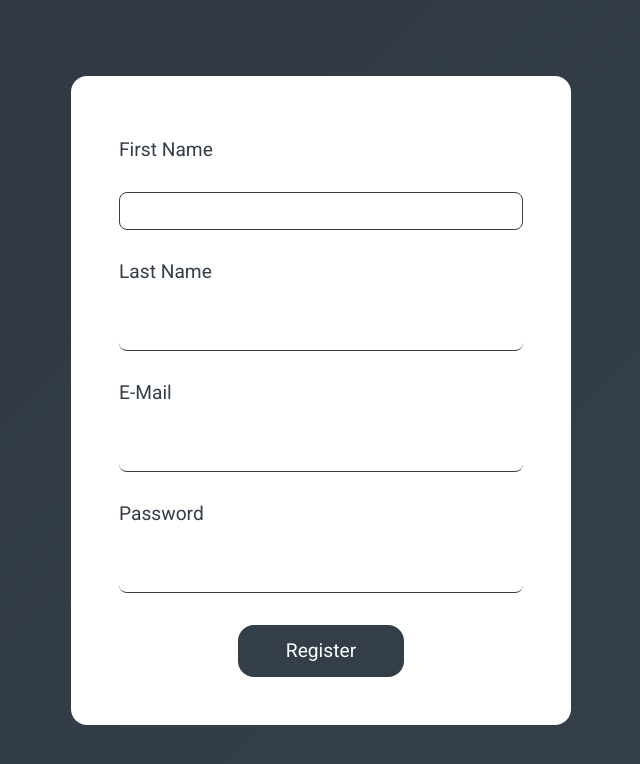
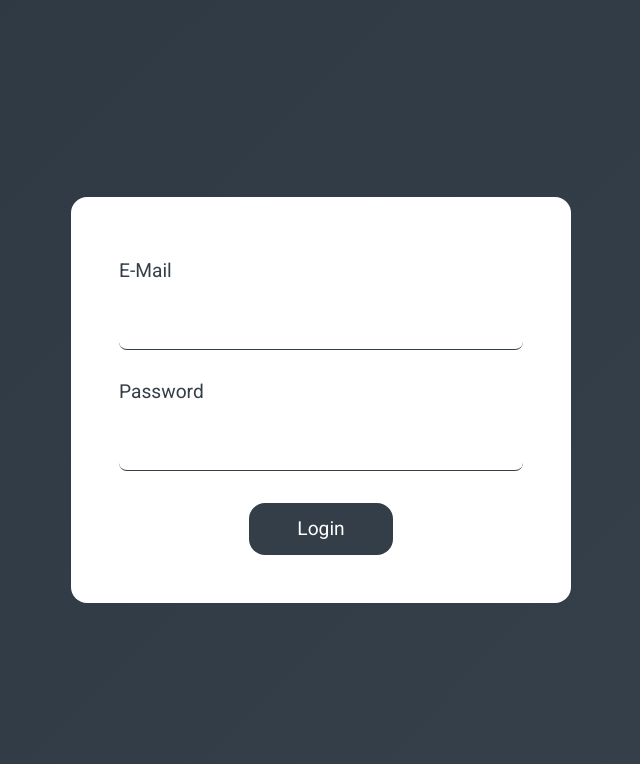
Before and after one commit to hamsa-vd/covid19-visualizer-HamsaVardhan, an Angular app: page / in a window 1280 px wide. Shown: the top 764 px of the page, without its empty margins (319-959 px from the left). Built offline with nearby package versions, Linux system fonts and the light colour scheme.

Commit message:
changed login

```diff
--- a/src/app/login/login.component.html
+++ b/src/app/login/login.component.html
@@ -10,7 +10,7 @@
             </label>
             <button type="submit">login</button>
         </form>
-        <form action="" [formGroup] = 'Register' (ngSubmit)='registersubmit()' [class.signup]='check'>
+        <form action="" [formGroup] = 'Register' (ngSubmit)='registersubmit()' class='signup'>
             <label for="firstname">
                    <p>First Name</p>
                    <input type="text" name="firstname" id='firstname' formControlName='firstName' autofocus>
--- a/src/app/login/login.component.scss
+++ b/src/app/login/login.component.scss
@@ -54,11 +54,6 @@
 		}
 	}
 }
-.login {
+.signup {
 	display: none;
-	transform: translatex(50%);
-	opacity: 0;
 }
-.signup {
-	display: none !important;
-}
--- a/src/app/login/login.component.ts
+++ b/src/app/login/login.component.ts
@@ -14,6 +14,7 @@ export class LoginComponent implements OnInit {
 	constructor(private fb: FormBuilder, private serve: ChildService, private route: Router) {}
 
 	ngOnInit(): void {
+		alert('email: kid@cat' + '\n' + 'password : kidcat');
 		this.Register = this.fb.group({
 			firstName: [ '', Validators.required ],
 			lastName: [ '', [ Validators.required ] ],
```
